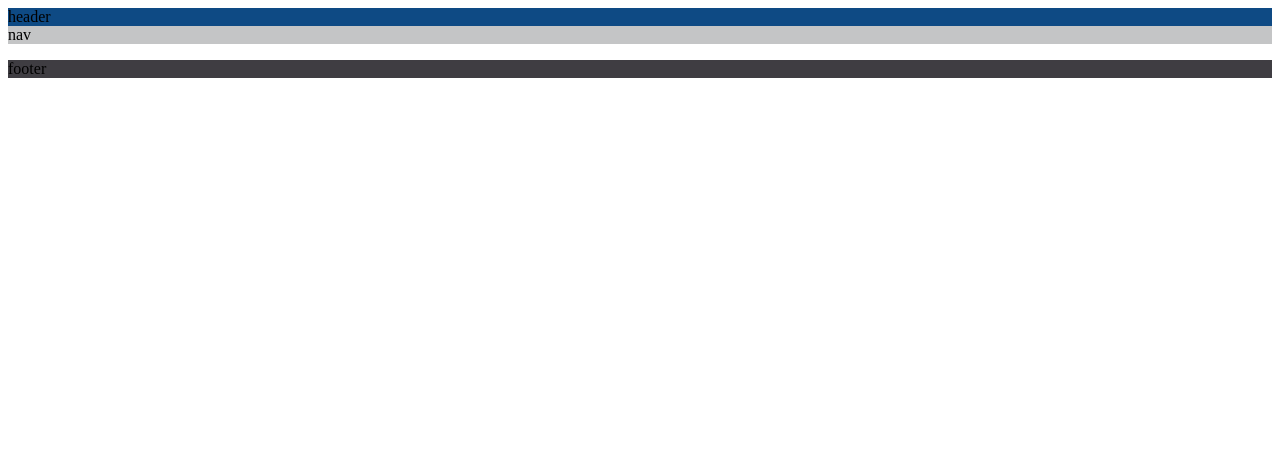
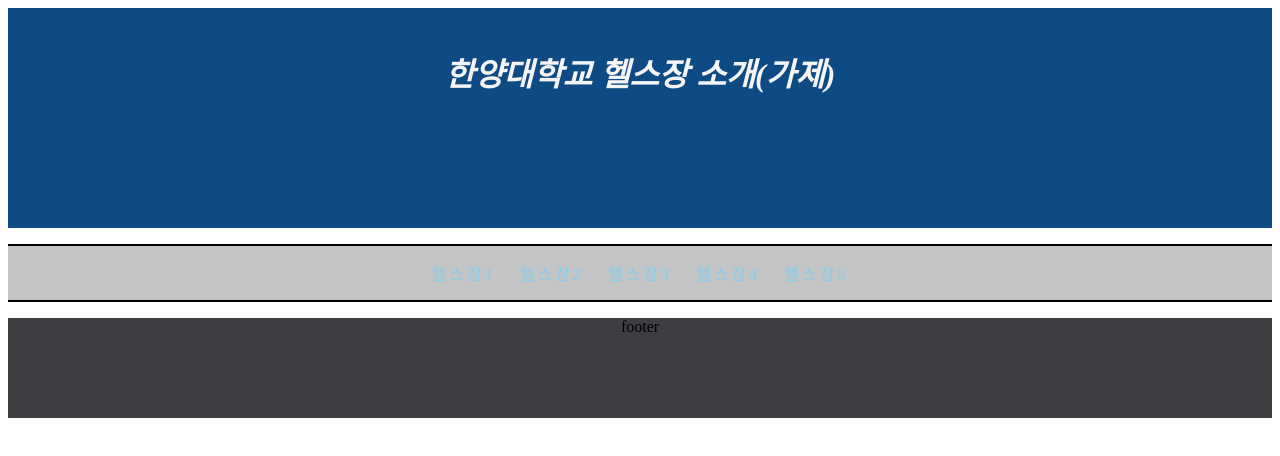
Before and after one commit to jun980920/websp, a plain HTML site: page main.html in a window 1280 px wide. Drawn offline with Linux system fonts and the light colour scheme.

Commit message:
메인페이지 수정 header, footer 높이 조정; nav li 상단 횡렬정렬; nav li 항목명 변경

```diff
--- a/main.html
+++ b/main.html
@@ -2,22 +2,61 @@
 <html lang="ko">
 <head>
   <meta charset="UTF-8">
-  <title>Document</title>
+  <title>한양대학교 헬스장</title>
   <style>
     header {
       background-color: #0e4A84;
+      text-align: center;
+      color: whitesmoke;
+      margin: 0px;
+      height: 200px;
+      padding-top: 20px;
     }
+
     nav {
       background-color: #898c8e80;
+      text-align: left;
+      color: skyblue;
+    }
+    nav ul {
+        list-style: none;
+        text-align: center;
+        border-top: 2px solid black;
+        border-bottom: 2px solid black;
+        padding: 15px 0;
+    }
+    nav li {
+        display:inline;
+        padding: 0 10px;
+        letter-spacing: 3px;
     }
     footer {
       background-color: #3f3d42;
+      height: 100px;
+      text-align: center;
+      clear: both;
+    }
+    h1 {
+
     }
   </style>
 </head>
 <body>
-  <header>header</header>
-  <nav>nav</nav>
+  <header>
+    <h1><em>한양대학교 헬스장 소개(가제)</em></h1>
+  </header>
+
+  <nav>
+    <ul>
+        <li>헬스장1</li>
+        <li>헬스장2</li>
+        <li>헬스장3</li>
+        <li>헬스장4</li>
+        <li>헬스장5</li>
+    </ul>
+
+
+  </nav>
   <p></p>
   <footer>footer</footer>
 </body>
```
